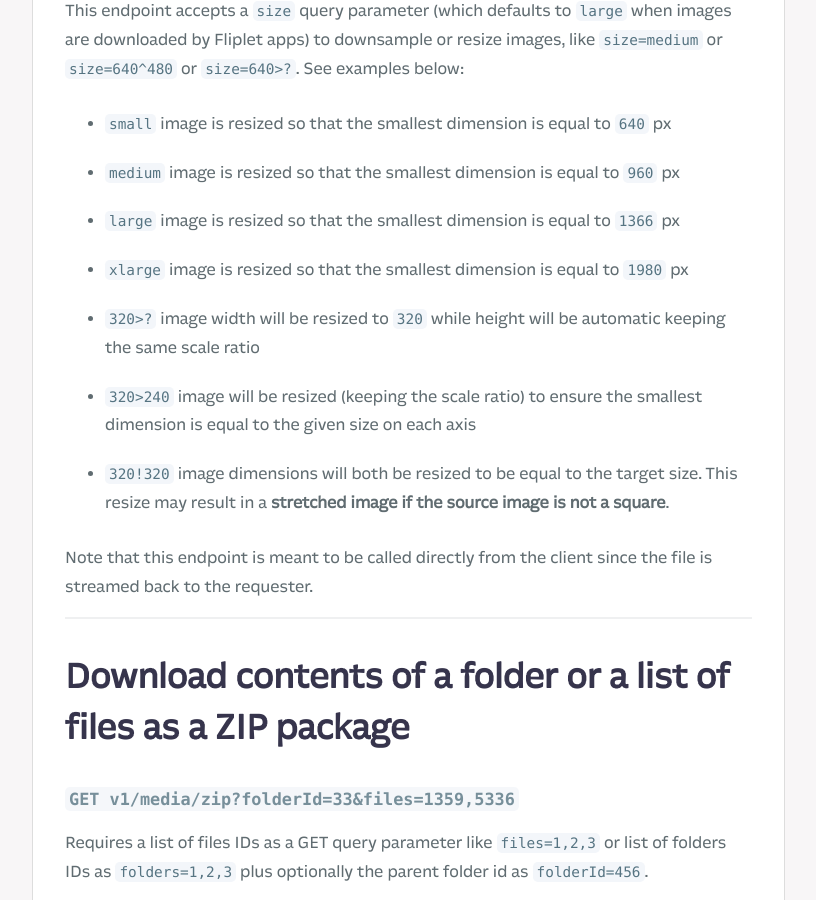
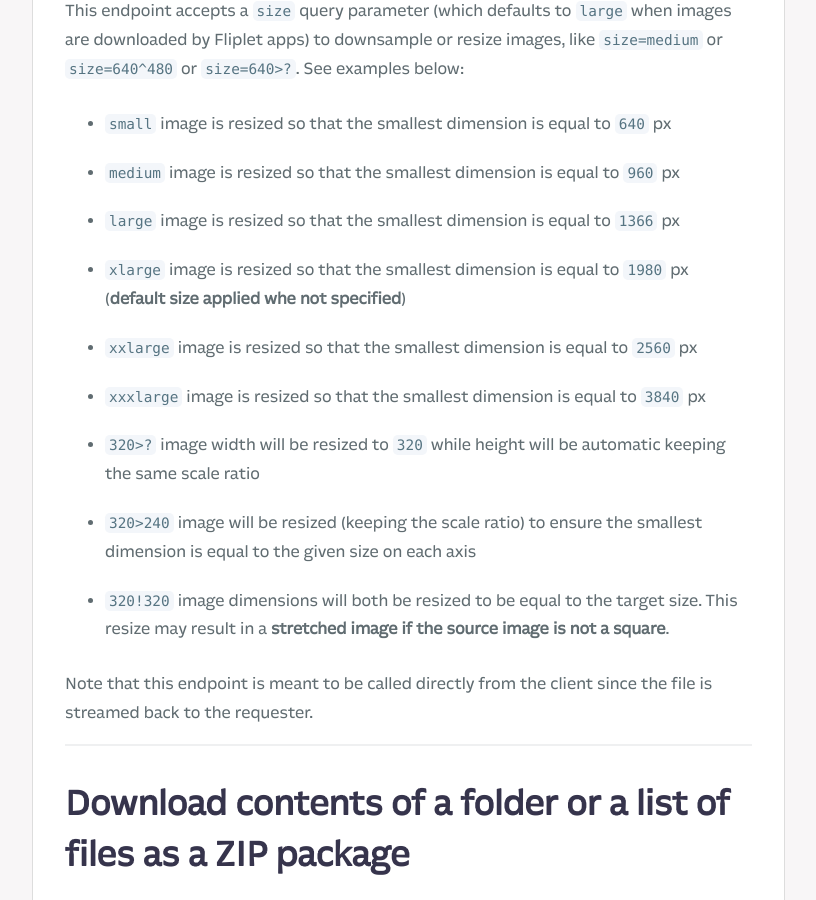
Before and after one commit to Fliplet/fliplet-cli, a Jekyll site: the page built from docs/REST-API/fliplet-media.md, in a window 1280 px wide and 900 px high, scrolled down 4900 px. Shown: the whole window, without its empty margins (254-1070 px from the left). Built offline with Jekyll 4.4.1, drawn with Linux system fonts in a browser that asks for light colours; nearby versions of some CDN libraries; our own code applies the rules of GitHub Pages for plain Markdown files; library files that are not in the unit come from our copies; comment, search, counter and statistics services are not loaded; a style sheet for code colours, icons or effects is not loaded.

Commit message:
docs update on media files

```diff
--- a/docs/REST-API/fliplet-media.md
+++ b/docs/REST-API/fliplet-media.md
@@ -190,7 +190,9 @@ This endpoint accepts a `size` query parameter (which defaults to `large` when i
 - `small` image is resized so that the smallest dimension is equal to `640` px
 - `medium` image is resized so that the smallest dimension is equal to `960` px
 - `large` image is resized so that the smallest dimension is equal to `1366` px
-- `xlarge` image is resized so that the smallest dimension is equal to `1980` px
+- `xlarge` image is resized so that the smallest dimension is equal to `1980` px (**default size applied whe not specified**)
+- `xxlarge` image is resized so that the smallest dimension is equal to `2560` px
+- `xxxlarge` image is resized so that the smallest dimension is equal to `3840` px
 - `320>?` image width will be resized to `320` while height will be automatic keeping the same scale ratio
 - `320>240` image will be resized (keeping the scale ratio) to ensure the smallest dimension is equal to the given size on each axis
 - `320!320` image dimensions will both be resized to be equal to the target size. This resize may result in a **stretched image if the source image is not a square**.
```
